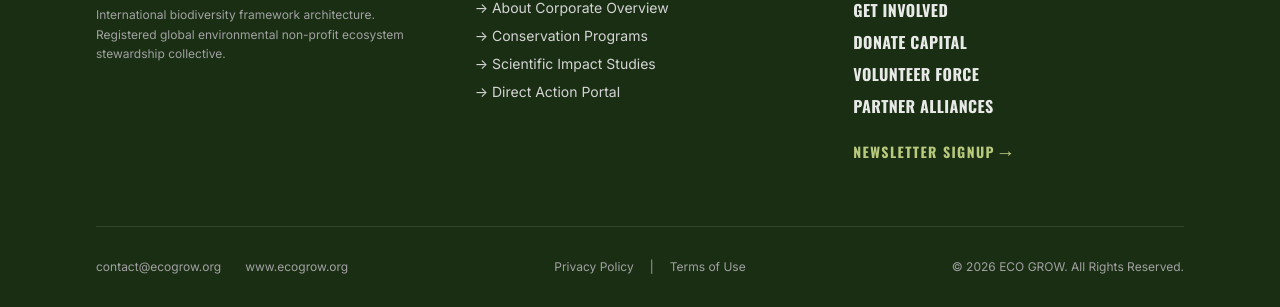
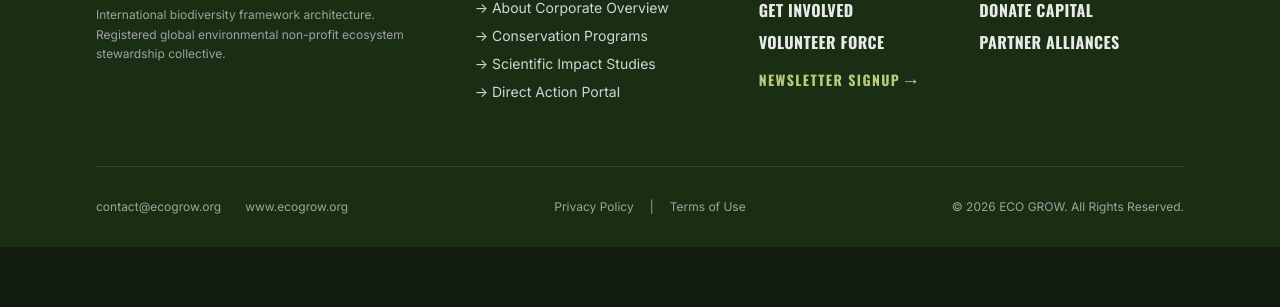
Before and after one commit to Alvin-io-eng/ecoGrow, a plain HTML site: page programs.html in a window 1280 px wide. Shown: the part 1060-1367 px from the top of the page. After the commit the page ends 1307 px from the top, so only its background shows below. Drawn offline with nearby package versions, Linux system fonts and the light colour scheme.

Commit message:
new updates

```diff
--- a/programs.html
+++ b/programs.html
@@ -68,9 +68,11 @@
         </section>
     </div>
 
-    <footer class="bg-[#1a2e14] text-white/90 border-t border-white/10 pt-16 pb-8 px-6 md:px-12 lg:px-24 w-full">
+    <footer class="bg-[#1a2e14] text-white/90 border-t border-white/10 pt-16 pb-8 px-6 md:px-12 lg:px-24">
         <div class="max-w-7xl mx-auto">
+
             <div class="grid grid-cols-1 md:grid-cols-12 gap-12 mb-16">
+
                 <div class="md:col-span-4 space-y-4">
                     <div class="font-editorial text-3xl font-bold uppercase tracking-wider text-white flex items-center gap-2">
                         <span class="text-[#e2f197]">↑</span> ECO GROW
@@ -79,38 +81,49 @@
                         International biodiversity framework architecture. Registered global environmental non-profit ecosystem stewardship collective.
                     </p>
                 </div>
-                <div class="md:col-span-4">
+
+                <div class="md:col-span-3">
                     <h4 class="font-editorial uppercase tracking-wider text-[#e2f197] text-sm font-bold mb-4 border-b border-white/10 pb-2">Quick Links</h4>
                     <ul class="space-y-2 text-sm text-neutral-300">
-                        <li><a href="about.html" class="hover:text-white transition-colors flex items-center gap-1">→ About Corporate Overview</a></li>
-                        <li><a href="programs.html" class="hover:text-white transition-colors flex items-center gap-1">→ Conservation Programs</a></li>
-                        <li><a href="impact-studies.html" class="hover:text-white transition-colors flex items-center gap-1">→ Scientific Impact Studies</a></li>
-                        <li><a href="get-involved.html" class="hover:text-white transition-colors flex items-center gap-1">→ Direct Action Portal</a></li>
+                        <li><a href="about.html" class="hover:text-white transition-colors">→ About Corporate Overview</a></li>
+                        <li><a href="programs.html" class="hover:text-white transition-colors">→ Conservation Programs</a></li>
+                        <li><a href="impact-studies.html" class="hover:text-white transition-colors">→ Scientific Impact Studies</a></li>
+                        <li><a href="direct-action.html" class="hover:text-white transition-colors">→ Direct Action Portal</a></li>
                     </ul>
                 </div>
-                <div class="md:col-span-4">
+
+                <div class="md:col-span-5">
                     <h4 class="font-editorial uppercase tracking-wider text-[#e2f197] text-sm font-bold mb-4 border-b border-white/10 pb-2">Directives Network</h4>
-                    <div class="grid grid-cols-1 gap-y-2 font-editorial text-base uppercase font-bold tracking-wide">
+                    <div class="grid grid-cols-2 gap-x-4 gap-y-2 font-editorial text-base uppercase font-bold tracking-wide">
                         <a href="get-involved.html" class="hover:text-[#e2f197] transition-colors">Get Involved</a>
                         <a href="donate.html" class="hover:text-[#e2f197] transition-colors">Donate Capital</a>
                         <a href="volunteer.html" class="hover:text-[#e2f197] transition-colors">Volunteer Force</a>
                         <a href="partner.html" class="hover:text-[#e2f197] transition-colors">Partner Alliances</a>
-                        <a href="subscribe.html" class="hover:text-[#e2f197] text-sm tracking-widest text-[#e2f197]/80 mt-4 transition-colors block">Newsletter Signup →</a>
+                        <a href="subscribe.html" class="col-span-2 hover:text-[#e2f197] text-sm tracking-widest text-[#e2f197]/80 mt-2 transition-colors">Newsletter Signup →</a>
                     </div>
                 </div>
+
             </div>
+
             <div class="border-t border-white/10 pt-8 flex flex-col md:flex-row justify-between items-center gap-6 text-xs text-neutral-400">
+
                 <div class="flex flex-wrap justify-center gap-6">
                     <a href="mailto:contact@ecogrow.org" class="hover:text-white transition-colors">contact@ecogrow.org</a>
                     <a href="http://www.ecogrow.org" target="_blank" class="hover:text-white transition-colors">www.ecogrow.org</a>
                 </div>
+
                 <div class="flex gap-4">
                     <a href="privacy.html" class="hover:text-white transition-colors">Privacy Policy</a>
                     <span>|</span>
-                    <a href="terms.html" class="hover:text-white transition-colors">Terms of Use</a>
+                    <a href="term.html" class="hover:text-white transition-colors">Terms of Use</a>
                 </div>
-                <div>&copy; 2026 ECO GROW. All Rights Reserved.</div>
+
+                <div>
+                    &copy; 2026 ECO GROW. All Rights Reserved.
+                </div>
+
             </div>
+
         </div>
     </footer>
 
```
Also changed, not shown: privacy.html (+24 -11 lines), subscribe.html (+24 -12 lines).
